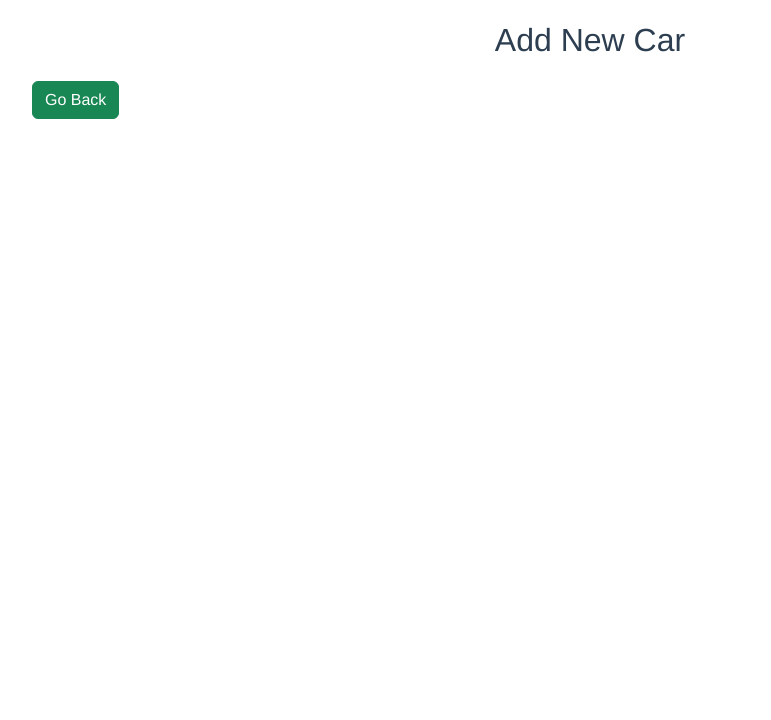
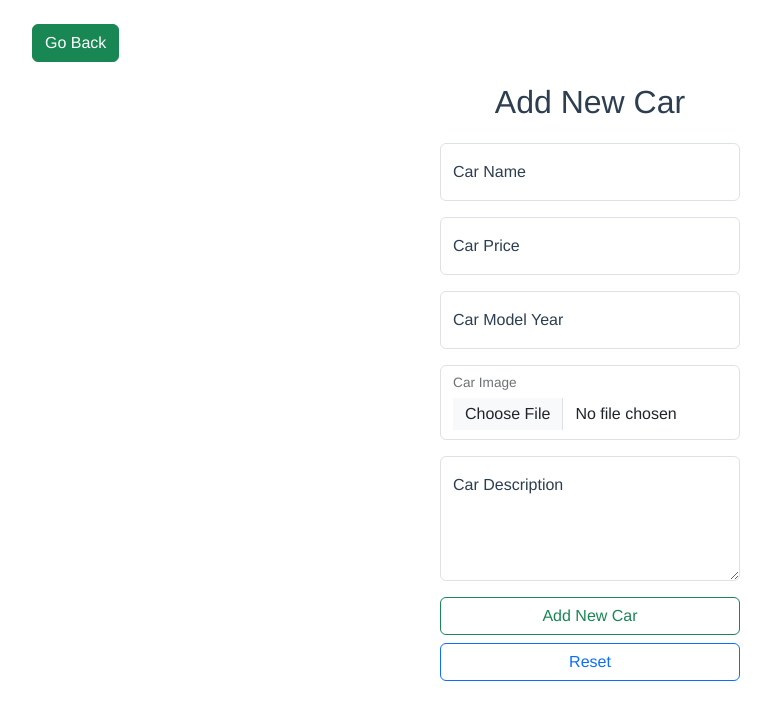
Before and after one commit to NoranLearner/vue-car-shop, a Vue app: page /add/new-car in a window 1280 px wide. Shown: the top 720 px of the page, without its empty margins (50-821 px from the left). Built offline with nearby package versions, Linux system fonts and the light colour scheme.

Commit message:
Add New Car Form

```diff
--- a/src/components/AddNewCar.vue
+++ b/src/components/AddNewCar.vue
@@ -2,14 +2,144 @@
 
     <div class="container">
 
+        <br />
+
+        <button @click="goHome()" class="btn btn-success">Go Back</button>
+
         <h1 class="text-center">Add New Car</h1>
-
 
         <div>
 
-            <button @click="goHome()" class="btn btn-success float-start">Go Back</button>
+            <!-- Add New Car Form -->
 
-            <div class="clearfix"></div>
+            <form method="post" action="#" enctype="multipart/form-data">
+
+                <!-- Car Name -->
+
+                <div class="row g-3 align-items-center mb-3">
+
+                    <div class="col-auto d-block mx-auto">
+
+                        <div class="form-floating" :class="{ 'form-data-error': carNameErr }">
+
+                            <input type="text" class="form-control w300" id="carShopName" placeholder="Car Name"
+                                v-model.trim="carName">
+
+                            <label for="carShopName">Car Name</label>
+
+                            <span class="error-feedback" v-if="carNameErr">{{ carNameMsg }}</span>
+
+                        </div>
+
+                    </div>
+
+                </div>
+
+                <!-- Car Price -->
+
+                <div class="row g-3 align-items-center mb-3">
+
+                    <div class="col-auto d-block mx-auto">
+
+                        <div class="form-floating" :class="{ 'form-data-error': carPriceErr }">
+
+                            <input type="number" class="form-control w300" id="carShopPrice" placeholder="Car Price"
+                                v-model.trim="carPrice">
+
+                            <label for="carShopPrice">Car Price</label>
+
+                            <span class="error-feedback" v-if="carPriceErr">{{ carPriceMsg }}</span>
+
+                        </div>
+
+                    </div>
+
+                </div>
+
+                <!-- Car Model Year -->
+
+                <div class="row g-3 align-items-center mb-3">
+
+                    <div class="col-auto d-block mx-auto">
+
+                        <div class="form-floating" :class="{ 'form-data-error': carModelYearErr }">
+
+                            <input type="number" class="form-control w300" id="carShopModelYear"
+                                placeholder="Car Model Year" v-model.trim="carModelYear">
+
+                            <label for="carShopModelYear">Car Model Year</label>
+
+                            <span class="error-feedback" v-if="carModelYearErr">{{ carModelYearMsg }}</span>
+
+                        </div>
+
+                    </div>
+
+                </div>
+
+                <!-- Car Image -->
+
+                <div class="row g-3 align-items-center mb-3">
+
+                    <div class="col-auto d-block mx-auto">
+
+                        <div class="form-floating" :class="{ 'form-data-error': carImageErr }">
+
+                            <input type="file" class="form-control w300 customFileField" id="carShopImage"
+                                placeholder="Car Image" ref="carImg">
+
+                            <label for="carShopImage">Car Image</label>
+
+                            <span class="error-feedback" v-if="carImageErr">{{ carImageMsg }}</span>
+
+                        </div>
+
+                    </div>
+
+                </div>
+
+                <!-- Car Description -->
+
+                <div class="row g-3 align-items-center mb-3">
+
+                    <div class="col-auto d-block mx-auto">
+
+                        <div class="form-floating" :class="{ 'form-data-error': carDescErr }">
+
+                            <textarea class="form-control w300 h125" id="carShopDesc" placeholder="Car Description"
+                                v-model.trim="carDesc"></textarea>
+
+                            <label for="carShopDesc">Car Description</label>
+
+                            <span class="error-feedback" v-if="carDescErr">{{ carDescMsg }}</span>
+
+                        </div>
+
+                    </div>
+
+                </div>
+
+                <!-- Add Car Button -->
+
+                <div class="row d-grid g-2 w300 col-auto d-block mx-auto mb-3">
+
+                    <button class="btn btn-outline-success" @click.prevent="addNewCar()">Add New Car</button>
+
+                    <button type="reset" class="btn btn-outline-primary">Reset</button>
+
+                </div>
+
+                <!-- Alert -->
+
+                <div class="row d-grid g-2 w300 col-auto d-block mx-auto mb-3">
+
+                    <div class="alert alert-success" role="alert" v-if="resultSuccess">{{ resultSuccessMsg }}</div>
+
+                    <div class="alert alert-danger" role="alert" v-if="resultErr">{{ resultErrMsg }}</div>
+
+                </div>
+
+            </form>
 
         </div>
 
@@ -23,14 +153,74 @@ export default {
 
     name: 'AddNewCar',
 
-    methods:{
-        goHome(){
-            this.$router.push({name: "Home"});
+    data() {
+        return {
+            carName: "",
+            carNameErr: false,
+            // carNameMsg: "Enter Car Name",
+            carNameMsg: "",
+            carPrice: "",
+            carPriceErr: false,
+            // carPriceMsg: "Enter Car Price",
+            carPriceMsg: "",
+            carModelYear: "",
+            carModelYearErr: false,
+            // carModelYearMsg: "Enter Car Model Year",
+            carModelYearMsg: "",
+            carImg: "",
+            carImageErr: false,
+            // carImageMsg: "Select Car Image",
+            carImageMsg: "",
+            carDesc: "",
+            carDescErr: false,
+            // carDescMsg: "Enter Car Description",
+            carDescMsg: "",
+            resultSuccess: "",
+            resultSuccessMsg: "Add Car Successfully",
+            resultErr: "",
+            resultErrMsg: "Failed, Try Again.",
         }
+    },
+
+    methods: {
+        goHome() {
+            this.$router.push({ name: "Home" });
+        },
+        addNewCar(){
+            console.log("Add New Car");
+        },
     }
 
 }
 
 </script>
 
-<style lang="scss" scoped></style>
+<style lang="scss" scoped>
+.w300 {
+    width: 300px !important;
+}
+
+.form-data-error {
+    color: red;
+}
+
+.form-data-error input,
+.form-data-error textarea {
+    border-color: red;
+}
+
+.error-feedback {
+    padding-left: 3px;
+}
+
+.customFileField {
+    padding-left: 24px !important;
+    padding-top: 38px !important;
+    padding-bottom: 10px !important;
+    height: 75px !important;
+}
+
+.h125 {
+    height: 125px !important;
+}
+</style>
```
